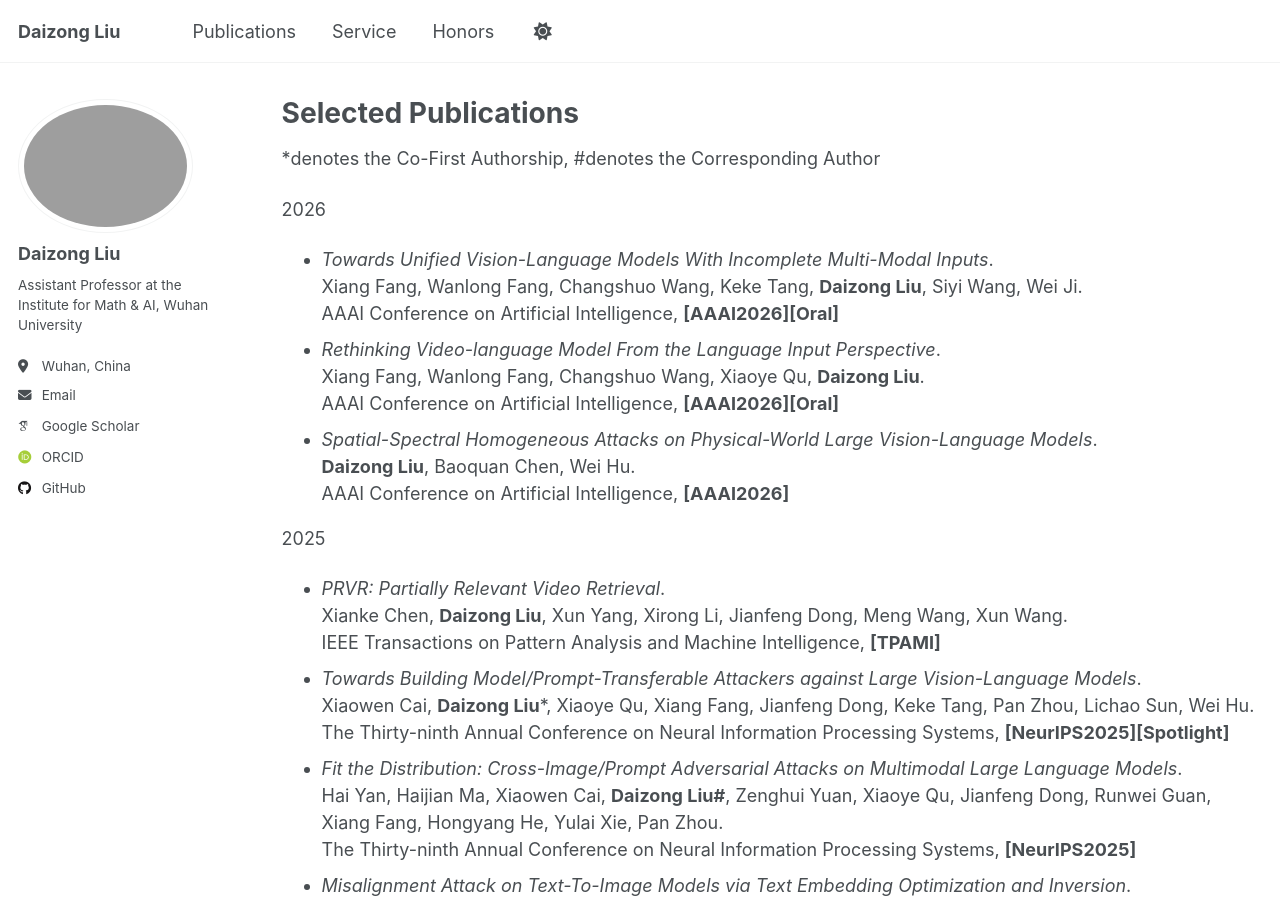
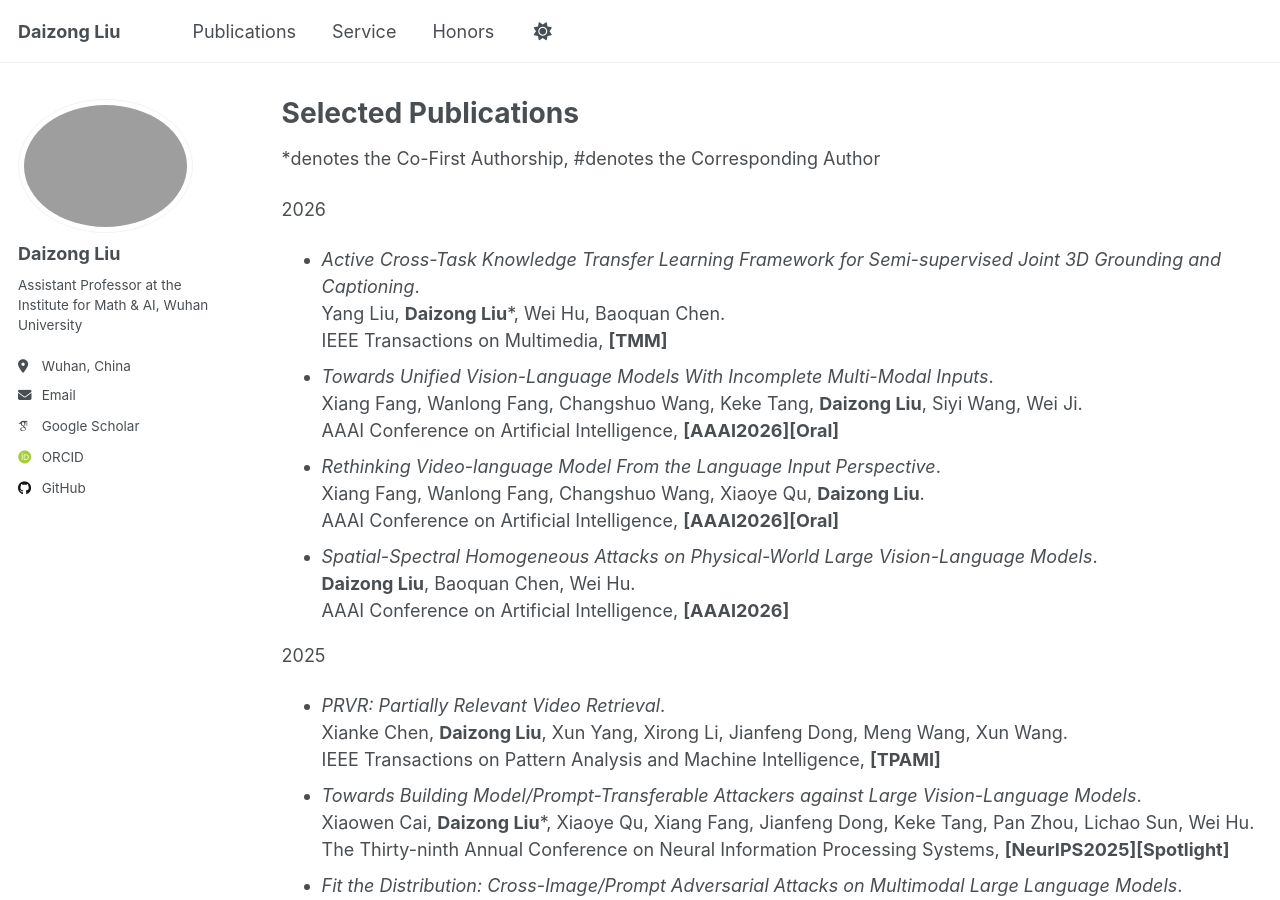
Before and after one commit to liudaizong/liudaizong.github.io, a Jekyll site: the page built from _pages/publications.md, in a window 1280 px wide and 900 px high. Built offline with Jekyll 4.4.1, drawn with Linux system fonts in a browser that asks for light colours; some web fonts are replaced.

Commit message:
Update publications.md

```diff
--- a/_pages/publications.md
+++ b/_pages/publications.md
@@ -7,6 +7,7 @@ author_profile: true
 *denotes the Co-First Authorship, #denotes the Corresponding Author
 
 2026
+* *Active Cross-Task Knowledge Transfer Learning Framework for Semi-supervised Joint 3D Grounding and Captioning*.<br/> Yang Liu, **Daizong Liu***, Wei Hu, Baoquan Chen.<br/> IEEE Transactions on Multimedia, **[TMM]**
 * *Towards Unified Vision-Language Models With Incomplete Multi-Modal Inputs*.<br/> Xiang Fang, Wanlong Fang, Changshuo Wang, Keke Tang, **Daizong Liu**, Siyi Wang, Wei Ji.<br/> AAAI Conference on Artificial Intelligence, **[AAAI2026][Oral]**
 * *Rethinking Video-language Model From the Language Input Perspective*.<br/> Xiang Fang, Wanlong Fang, Changshuo Wang, Xiaoye Qu, **Daizong Liu**.<br/> AAAI Conference on Artificial Intelligence, **[AAAI2026][Oral]**
 * *Spatial-Spectral Homogeneous Attacks on Physical-World Large Vision-Language Models*.<br/> **Daizong Liu**, Baoquan Chen, Wei Hu.<br/> AAAI Conference on Artificial Intelligence, **[AAAI2026]**
```
